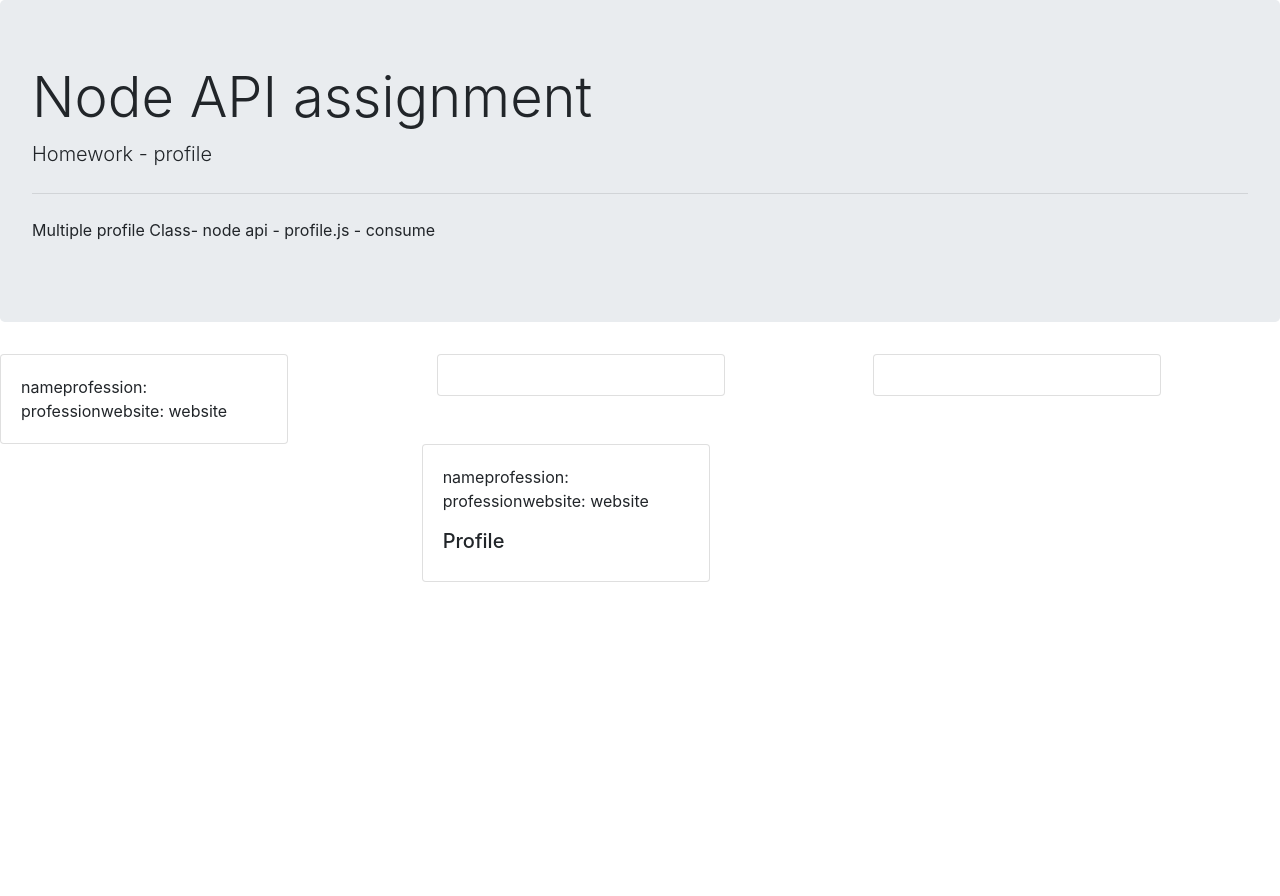
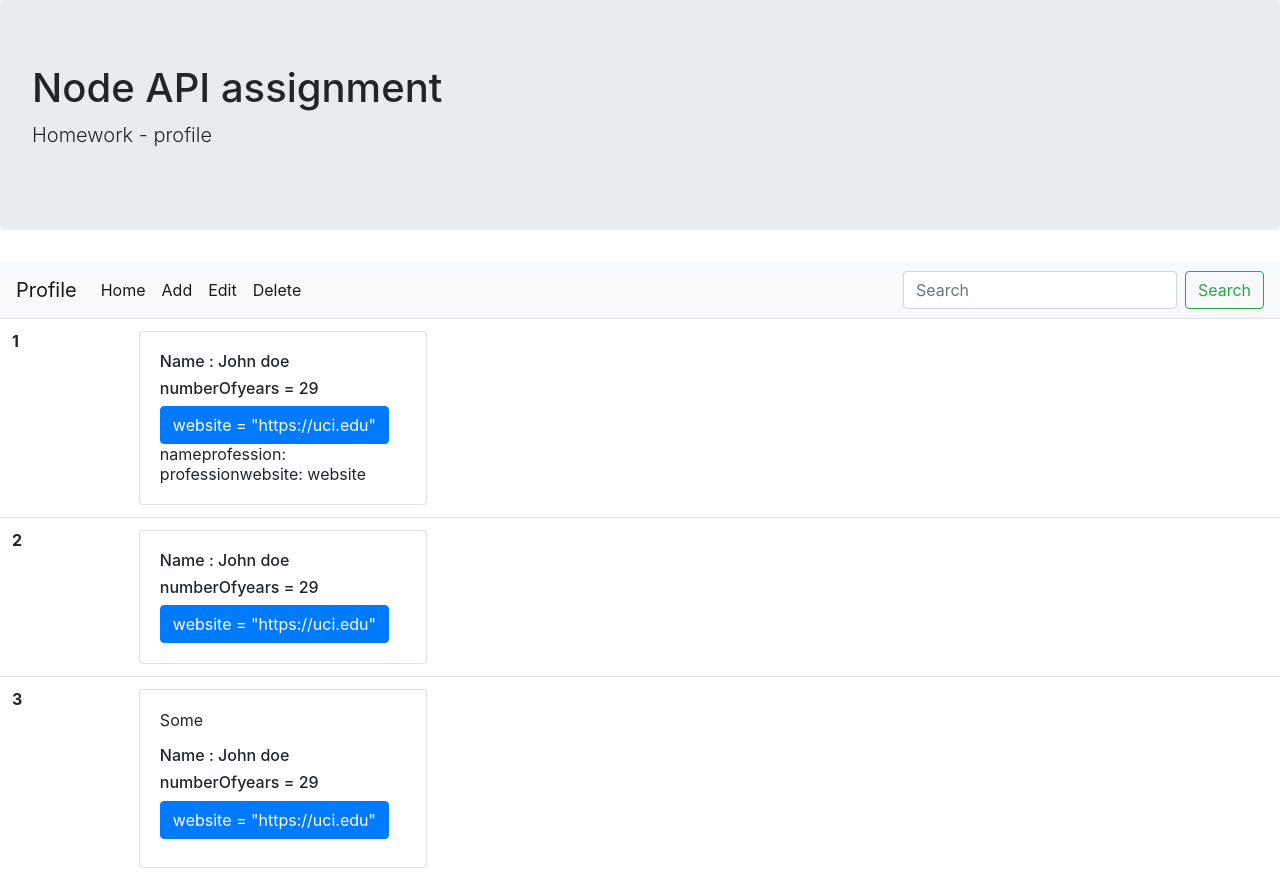
Before and after one commit to meeracode/assignt, a plain HTML site: page index.html in a window 1280 px wide. Before the commit the page ends 800 px from the top, so only its background shows below. Drawn offline with nearby package versions, Linux system fonts and the light colour scheme.

Commit message:
Add files via upload

```diff
--- a/index.html
+++ b/index.html
@@ -6,134 +6,184 @@
     <link rel="stylesheet" href="https://maxcdn.bootstrapcdn.com/bootstrap/4.0.0/css/bootstrap.min.css">
     <script src="https://code.jquery.com/jquery-3.4.1.min.js"
       integrity="sha256-CSXorXvZcTkaix6Yvo6HppcZGetbYMGWSFlBw8HfCJo=" crossorigin="anonymous"></script>
-
-
-
 </head>
 
 <body>
 
   <div class="jumbotron">
-    <h1 class="display-4">Node API assignment</h1>
+    <h1 class="display-6">Node API assignment</h1>
     <p class="lead">Homework - profile</p>
-    <hr class="my-4">
-    <p>Multiple profile
-      Class- node api - profile.js
-      - consume
-    </p>
+    <!-- <hr class="my-4"> -->
 
   </div>
 
-  <div class="conatiner">
+  <nav class="navbar navbar-expand-lg navbar-light bg-light">
+    <a class="navbar-brand" href="#">Profile</a>
+    <!-- <button class="navbar-toggler" type="button" data-toggle="collapse" data-target="#navbarSupportedContent"
+      aria-controls="navbarSupportedContent" aria-expanded="false" aria-label="Toggle navigation">
+      <span class="navbar-toggler-icon"></span>
+    </button> -->
+    <div class="collapse navbar-collapse" id="navbarSupportedContent">
+      <ul class="navbar-nav mr-auto">
+        <li class="nav-item active">
+          <a class="nav-link" href="#">Home </a>
+        </li>
+            <li class="nav-item active">
+              <a id="editbtn" class="nav-link" href="./addprofiles.html">Add <span class="sr-only">(current)</span></a>
+              <!-- <a id="addbtn" class="nav-link" href="#">Add <span class="sr-only">(current)</span></a> -->
+
+            </li>
+            <li class="nav-item active">
+              <a id="editbtn" class="nav-link" href="./addprofiles.html">Edit <span class="sr-only">(current)</span></a>
+              <!-- <a id="editbtn" class="nav-link" href="#">Edit <span class="sr-only">(current)</span></a> -->
+            </li>
+            <li class="nav-item active">
+              <a id="deletebtn" class="nav-link" href="./addprofiles.html">Delete <span class="sr-only">(current)</span></a>
+            </li>
+      </ul>
+      <form class="form-inline my-2 my-lg-0">
+        <input class="form-control mr-sm-2" type="search" placeholder="Search" aria-label="Search">
+        <button class="btn btn-outline-success my-2 my-sm-0" type="submit">Search</button>
+      </form>
+    </div>
+  </nav>
+  <div id="embedhtml">
+
+  </div>
+  <table class="table">
+    <thead>
+      <tr>
+
+      </tr>
+    </thead>
+    <tbody>
+      <tr>
+        <th scope="row">1</th>
+        <td>
+          <div class="card" style="width: 18rem;">
+          <div id="professions" class="card-body">
+
+            <h6>Name : John doe</h6>
+            <h6 class="card-text"> numberOfyears = 29 </h6>
+             <!-- <p class="card-text"></p> -->
+            <button class="btn btn-primary" >website = "https://uci.edu"</button>
+
+          </div>
+          </div>
+        </td>
+
+      </tr>
+      <tr>
+        <th scope="row">2</th>
+         <td>
+          <div class="card" style="width: 18rem;">
+            <div id="professions1" class="card-body">
+
+              <h6>Name : John doe</h6>
+              <h6 class="card-text"> numberOfyears = 29 </h6>
+              <!-- <p class="card-text"></p> -->
+              <button class="btn btn-primary">website = "https://uci.edu"</button>
+              <!-- <p class="card-text">Some</p> -->
+              <!-- <a href="#" class="btn btn-primary">Delete</a> -->
+            </div>
+          </div>
+         </td>
+      </tr>
+      <tr>
+        <th scope="row">3</th>
+        <td>
+        <div class="card" style="width: 18rem;">
+          <div id="professions2" class="card-body">
+            <p class="card-text">Some </p>
+                <h6>Name : John doe</h6>
+                <h6 class="card-text"> numberOfyears = 29 </h6>
+                <!-- <p class="card-text"></p> -->
+                <button class="btn btn-primary">website = "https://uci.edu"</button>
+
+            <!-- <p class="card-text">Some
+                              </p> -->
+
+          </div>
+        </div>
+        </td>
+      </tr>
+    </tbody>
+  </table>
+
+  <!-- <div class="conatiner">
       <div class="row">
           <div class="col-sm-4">
           <div class="card" style="width: 18rem;">
             <div id="professions" class="card-body">
-
-
-              <!-- <p class="card-text">Some
+              <p class="card-text">Some </p>
+               <p class="card-text">Some
               </p> -->
               <!-- <a href="#" class="btn btn-primary">Go somewhere</a> -->
-            </div>
+            <!-- </div>
           </div>
         </div>
 
         <div class="col-sm-4">
         <div class="card" style="width: 18rem;">
           <div id="professions1" class="card-body">
+            <p class="card-text">Some </p>
 
-
-            <!-- <p class="card-text">Some
+             <p class="card-text">Some
                     </p> -->
             <!-- <a href="#" class="btn btn-primary">Go somewhere</a> -->
-          </div>
-
+          <!-- </div>
         </div>
         </div>
         <div class="col-sm-4">
         <div class="card" style="width: 18rem;">
           <div id="professions2" class="card-body">
-
-
-            <!-- <p class="card-text">Some
-                    </p> -->
-            <!-- <a href="#" class="btn btn-primary">Go somewhere</a> -->
-          </div>
+             <p class="card-text">Some </p>
+             <a href="#" class="btn btn-primary">Go somewhere</a> -->
+          <!-- </div>
         </div>
         </div>
         <div class="col-sm-4"></div>
         <div class="card" style="width: 18rem;">
-          <!-- <img src="..." class="card-img-top" alt="..."> -->
-          <div id="professions3" class="card-body">
-
-          </div>
+          <img src="..." class="card-img-top" alt="..."> -->
+          <!-- <div id="professions3" class="card-body">
+            <p class="card-text">Some </p>
+          </div> -->
             <!-- <p class="card-text">Some
                     </p> -->
             <!-- <a href="#" class="btn btn-primary">Go somewhere</a> -->
-          </div>
+          <!-- </div>
         </div>
-      </div>
+      </div> -->
+
+ <script src="https://cdnjs.cloudflare.com/ajax/libs/jquery/3.2.1/jquery.min.js"></script>
+  <script type="text/javascript">
+
+    $('#addbtn').on( 'click',function() {
+
+      $('#embedhtml').append(addprofiles.html);
 
 
-
-  <!-- <script src="https://cdnjs.cloudflare.com/ajax/libs/jquery/3.2.1/jquery.min.js"></script> -->
-  <script type="text/javascript">
-    // constructing a queryURL variable we will use instead of the literal string inside of the ajax method
-    var title = "space+jam";
-    var queryURL = "http://localhost:3001/";
-
-    var pf2 = [
-          "id: id",
-          "name: name",
-          "profession: profession",
-           "website: website"
-        ];
+    });
 
 
-      var ptag = $("<\p>", {
-            text: "  name" + "profession: profession" + "website: website       ",
-            id: "id",
-            name: "name",
-            class:"card-text"
+    // var title = "space+jam";
+    var queryURL = "http://127.0.0.1:3003/";
 
-      });
-
-      var htag = $("<\h5>",{
-            class: "card-title1",
-            text:  "Profile"
-      });
-
-    // $('#professions').append("<p>" + "text" + " </p>");
-    // for( p=0; p< 10; p++){
-    $('#professions').append(ptag);
-    $('#professions1').append(ptag);
-    $('#professions2').append(ptag);
-    $('#professions3').append(ptag);
-
-    $('#professions').append(htag);
-
-
-    $('#professions1').append(htag);
-    $('#professions2').append(htag);
-    $('#professions3').append(htag);
-
-
-    var title = "space+jam";
-    var queryURL = "http://127.0.0.1:3001/";
+    // var queryURL = "/profile1";
 
       $.ajax({
         url: queryURL,
         method: "GET"
       }).then(function (response) {
+        //  url: "/api/tables", method: "GET"
+        console.log( response);
 
         var ptag = $("<\p>", {
           text: "  name" + "profession: profession" + "website: website ",
           id: "id",
           name: "name",
           class: "card-text"
-
         });
-
 
         var htag = $("<\h5>", {
           class: "card-title1",
@@ -145,25 +195,14 @@
         $('#professions').append(ptag);
 
         $('#professions').append(htag);
-
         $('#professions1').append(htag);
         $('#professions2').append(htag);
         $('#professions3').append(htag);
 
-
-
         console.log(response);
-        // console.log(response.Runtime);
+        console.log(response.Runtime);
       });
     // ---------------------------------------------------------
-
-    console.log("This console.log will probably happen first because of asynchronicity.");
-    var x = 2;
-    var y = 10;
-    var z = 13;
-    console.log("We can also assign some variables and do some arithmetic while we wait too: 2 + 10 + 13 = ", x + y + z);
   </script>
-
 </body>
-
 </html>
```
Also changed, not shown: addprofiles.html (added, +54 -0 lines), server1.js (+12 -23 lines).
